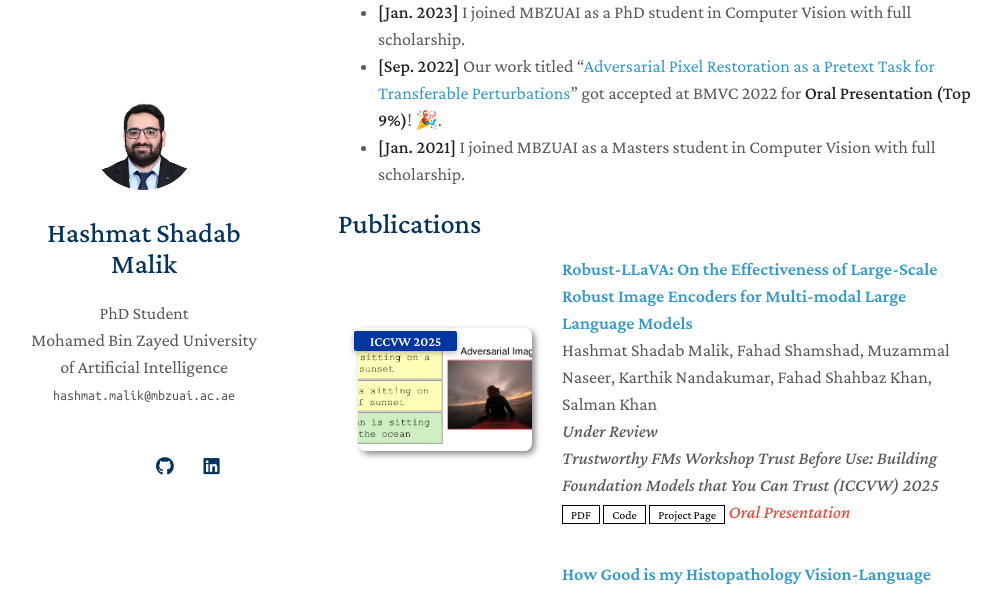
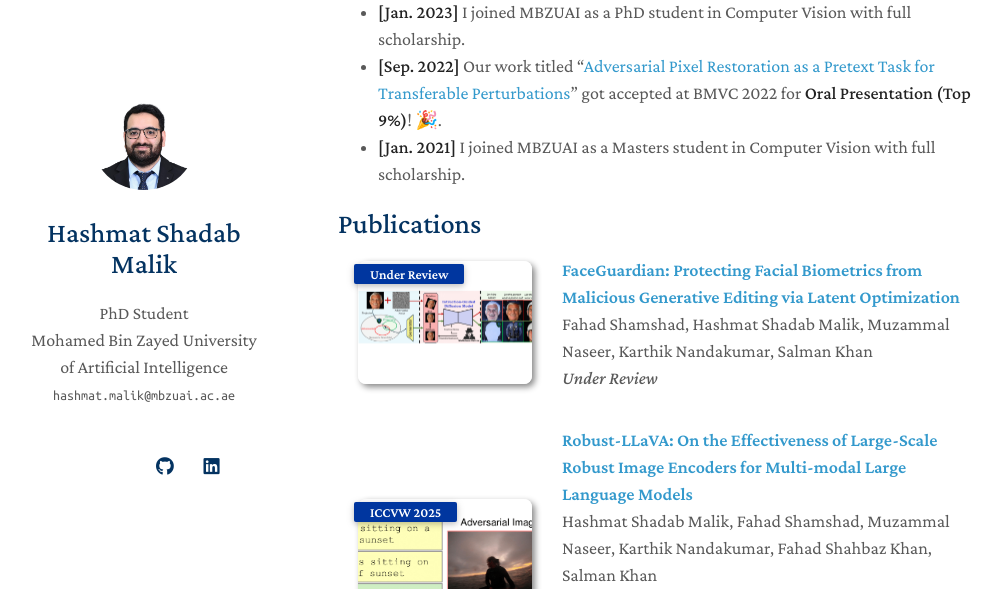
Before and after one commit to HashmatShadab/HashmatShadab.github.io, a Jekyll site: the page built from index.md, in a window 1280 px wide and 900 px high, scrolled down 1376 px, cut to the strip 0-589 px from the top of the window. Shown: the whole strip, without its empty margins (132-1133 px from the left). Built offline with Jekyll 4.4.1, drawn with Linux system fonts in a browser that asks for light colours; nearby versions of some CDN libraries; a style sheet for code colours, icons or effects is not loaded; our own code applies the rules of GitHub Pages for plain Markdown files.

Commit message:
add publication entry for "FaceGuardian: Protecting Facial Biometrics from Malicious Generative Editing via Latent Optimization"

```diff
--- a/_includes/publications.md
+++ b/_includes/publications.md
@@ -3,7 +3,25 @@
 <div class="publications">
 <ol class="bibliography">
 
+<li>
+<div class="pub-row">
 
+  <div class="col-sm-3 abbr" style="position: relative;padding-right: 15px;padding-left: 15px;">
+    <img src="assets/img/face_guardian_main_diagram.png" class="teaser img-fluid z-depth-1">
+    <abbr class="badge">Under Review</abbr>
+  </div>
+
+  <div class="col-sm-9" style="position: relative;width: 100%;padding-right: 15px;padding-left: 20px;">
+    <div class="title"><a href="">FaceGuardian: Protecting Facial Biometrics from Malicious Generative Editing via Latent Optimization</a></div>
+    <div class="author">Fahad Shamshad, Hashmat Shadab Malik, Muzammal Naseer, Karthik
+            Nandakumar, Salman Khan</div>
+    <div class="periodical"><em>Under Review</em></div>
+
+  </div>
+</div>
+</li>
+
+<br>
 
 
 
```
